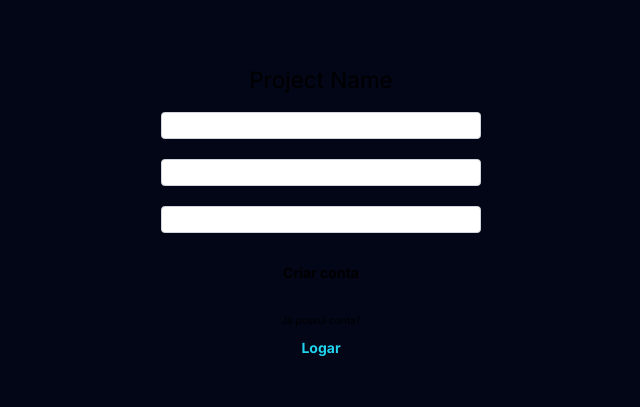
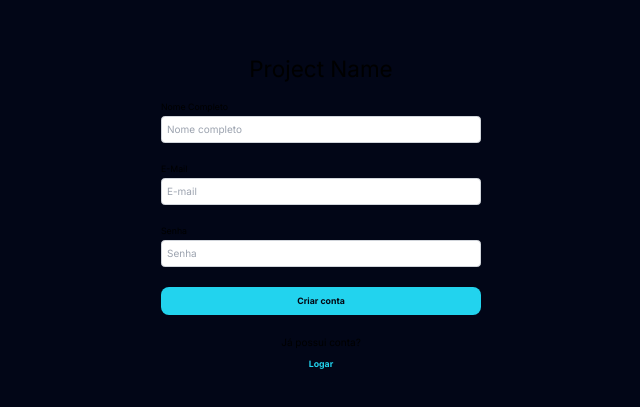
Before and after one commit to SirPripyat/projeto-arquitetura-mvvm, a Next.js app: page /register in a window 1280 px wide. Shown: the part 183-590 px from the top of the page, without its empty margins (319-959 px from the left). Built offline with nearby package versions, Linux system fonts and the light colour scheme.

Commit message:
Update button and input styles

```diff
--- a/src/components/button/button-wrapper/button-wrapper.styles.css
+++ b/src/components/button/button-wrapper/button-wrapper.styles.css
@@ -13,7 +13,7 @@ button {
 
   cursor: pointer;
 
-  font-size: 1.4rem;
-  line-height: 2.4rem;
+  font-size: 0.875rem;
+  line-height: 1.25rem;
   font-weight: 700;
 }
--- a/src/components/button/use-button-wrapper.hook.tsx
+++ b/src/components/button/use-button-wrapper.hook.tsx
@@ -1,15 +1,15 @@
-import {ButtonHierarchy} from "@/enum/button-hierarchy.enum";
+import { ButtonHierarchy } from "@/enum/button-hierarchy.enum";
 
 export default function useButtonWrapper() {
-
-  const findOutWhatHierarchyToSet: Record<ButtonHierarchy, string>  = {
-    [ButtonHierarchy.Filled]: "",
+  const findOutWhatHierarchyToSet: Record<ButtonHierarchy, string> = {
+    [ButtonHierarchy.Filled]:
+      "text-gray-950 bg-cyan-400 w-auto hover:bg-cyan-400/10  ",
     [ButtonHierarchy.Outlined]: "outlined",
-    [ButtonHierarchy.Ghosted]: "text-cyan-400 border-cyan-400 w-auto hover:bg-cyan-400/10 transition-colors duration-300"
-  }
+    [ButtonHierarchy.Ghosted]:
+      "text-cyan-400 border-cyan-400 w-auto hover:bg-cyan-400/10 transition-colors duration-300",
+  };
 
   return {
-    findOutWhatHierarchyToSet
-  }
-
+    findOutWhatHierarchyToSet,
+  };
 }
--- a/src/components/input/input.component.tsx
+++ b/src/components/input/input.component.tsx
@@ -1,15 +1,20 @@
-import {InputHTMLAttributes} from "react";
+import { InputHTMLAttributes } from "react";
 
-interface InputProps extends InputHTMLAttributes<HTMLInputElement> { }
+interface InputProps extends InputHTMLAttributes<HTMLInputElement> {}
 
-export default function Input({type, placeholder, value, onChange}: InputProps) {
+export default function Input({
+  type,
+  placeholder,
+  value,
+  onChange,
+}: InputProps) {
   return (
     <input
       type={type}
       placeholder={placeholder}
       value={value}
       onChange={onChange}
-      className="w-full p-2 border border-gray-300 rounded-md"
+      className="w-full p-2 border border-gray-300 rounded-md text-base"
     />
-  )
+  );
 }
--- a/src/components/text-field/text-field.component.tsx
+++ b/src/components/text-field/text-field.component.tsx
@@ -2,19 +2,20 @@ import Input from "@/components/input/input.component";
 
 interface TextFieldProps {
   label: string;
+  placeholder: string;
 }
 
 // object = {
 //   [text]: <Input />
 // [password]: <InputPassword />
 
-export default function TextField({label}: TextFieldProps) {
+export default function TextField({ label, placeholder }: TextFieldProps) {
   return (
     <>
-      <div>
-        <label></label>
-        <Input />
+      <div className="flex flex-col gap-1">
+        <label className="text-sm">{label}</label>
+        <Input placeholder={placeholder} />
       </div>
     </>
-  )
+  );
 }
```
